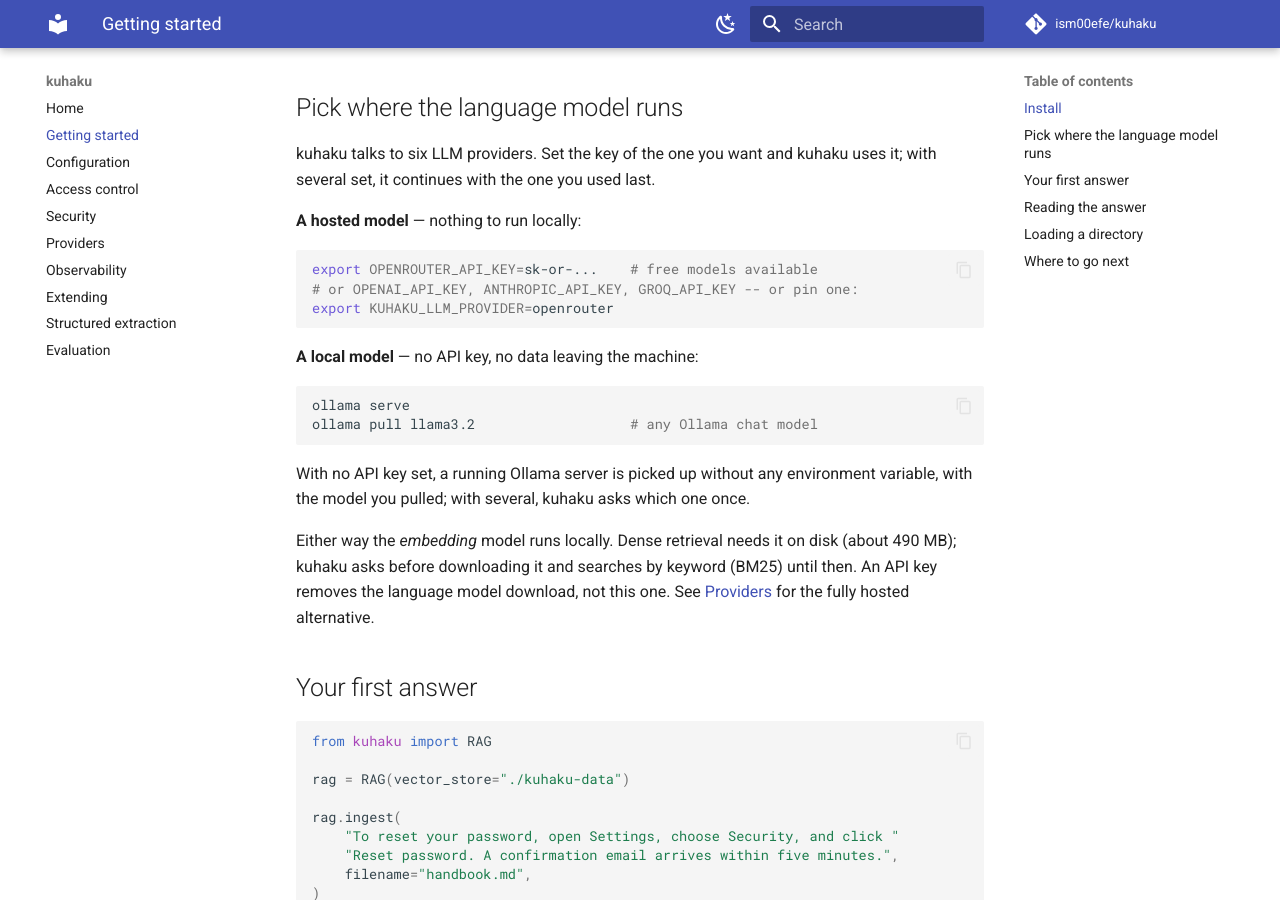
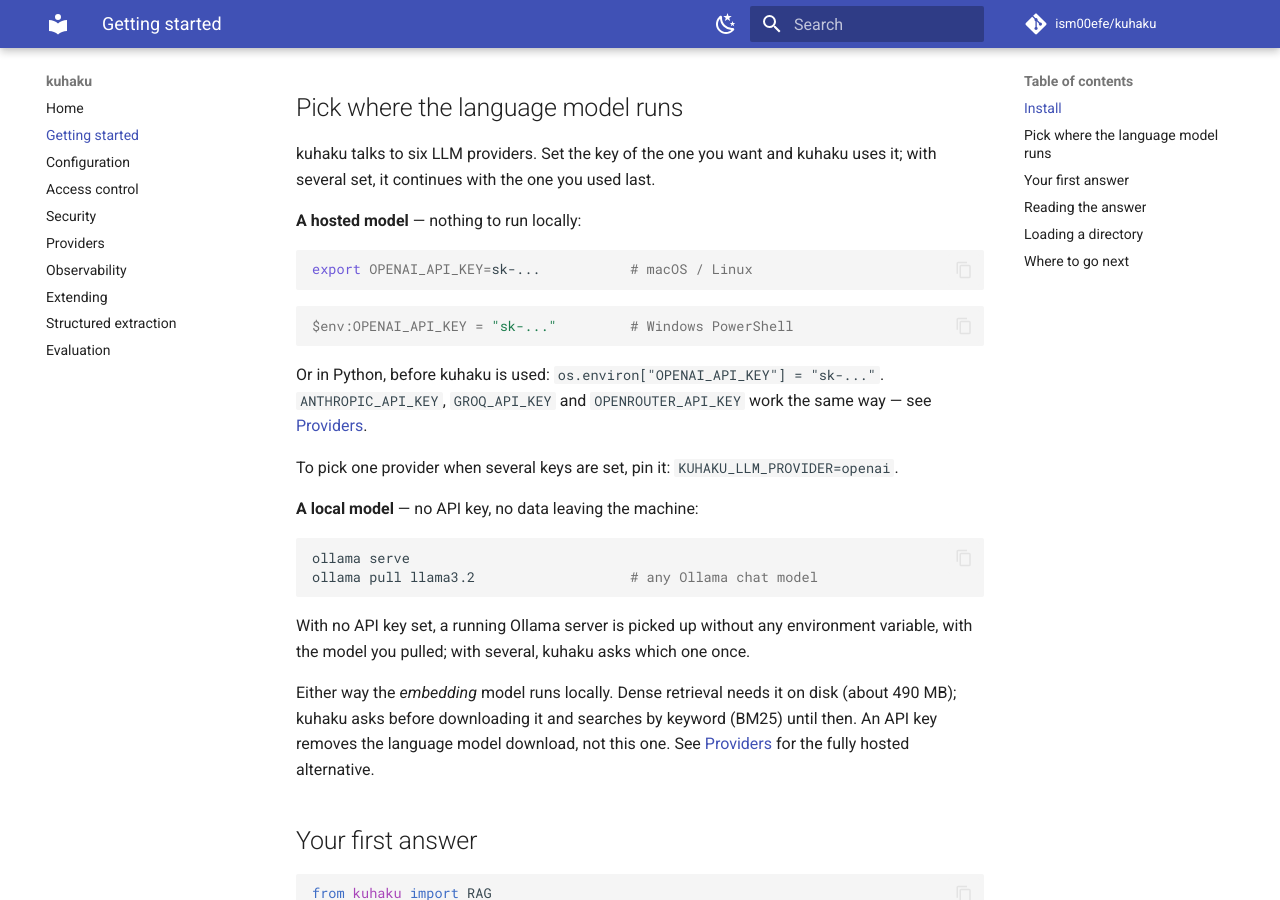
Before and after one commit to ism00efe/kuhaku, an MkDocs documentation site: the page built from docs/getting-started.md, in a window 1280 px wide and 900 px high, scrolled down 430 px. Built offline with MkDocs 1.6.1 and Material for MkDocs 9.7.7, drawn with Linux system fonts in a browser that asks for light colours; comment, search, counter and statistics services are not loaded.

Commit message:
release: 0.2.1 — API key setup for every platform, English examples, clearer auto notice
Co-Authored-By: Claude Opus 5.5 <noreply@anthropic.com>

````diff
--- a/docs/getting-started.md
+++ b/docs/getting-started.md
@@ -23,10 +23,18 @@ with several set, it continues with the one you used last.
 **A hosted model** — nothing to run locally:
 
 ```bash
-export OPENROUTER_API_KEY=sk-or-...    # free models available
-# or OPENAI_API_KEY, ANTHROPIC_API_KEY, GROQ_API_KEY -- or pin one:
-export KUHAKU_LLM_PROVIDER=openrouter
+export OPENAI_API_KEY=sk-...           # macOS / Linux
 ```
+
+```powershell
+$env:OPENAI_API_KEY = "sk-..."         # Windows PowerShell
+```
+
+Or in Python, before kuhaku is used: `os.environ["OPENAI_API_KEY"] = "sk-..."`.
+`ANTHROPIC_API_KEY`, `GROQ_API_KEY` and `OPENROUTER_API_KEY` work the same way — see
+[Providers](providers.md).
+
+To pick one provider when several keys are set, pin it: `KUHAKU_LLM_PROVIDER=openai`.
 
 **A local model** — no API key, no data leaving the machine:
 
--- a/pyproject.toml
+++ b/pyproject.toml
@@ -4,7 +4,7 @@ build-backend = "setuptools.build_meta"
 
 [project]
 name = "kuhaku"
-version = "0.2.0"
+version = "0.2.1"
 description = "kuhaku: a provider-agnostic AI orchestration framework (LLM abstraction, retrieval, evaluation, observability, security)."
 readme = "README.md"
 requires-python = ">=3.11"
--- a/src/kuhaku/__init__.py
+++ b/src/kuhaku/__init__.py
@@ -78,7 +78,7 @@ from .tools.rag.resolve import build_rag_registry, local_candidate_id, model_on_
 
 logger = logging.getLogger(__name__)
 
-__version__ = "0.2.0"
+__version__ = "0.2.1"
 
 _VALID_RETRIEVAL_MODES = ("dense", "sparse", "hybrid")
 _LOAD_DOCUMENTS_SUFFIXES = (".txt", ".md", ".pdf")
````
Also changed, not shown: CHANGELOG.md (+12 -0 lines), README.md (+10 -2 lines), docs/access-control.md (+1 -1 lines), docs/extending.md (+2 -2 lines), docs/providers.md (+2 -2 lines), 1 other file.
